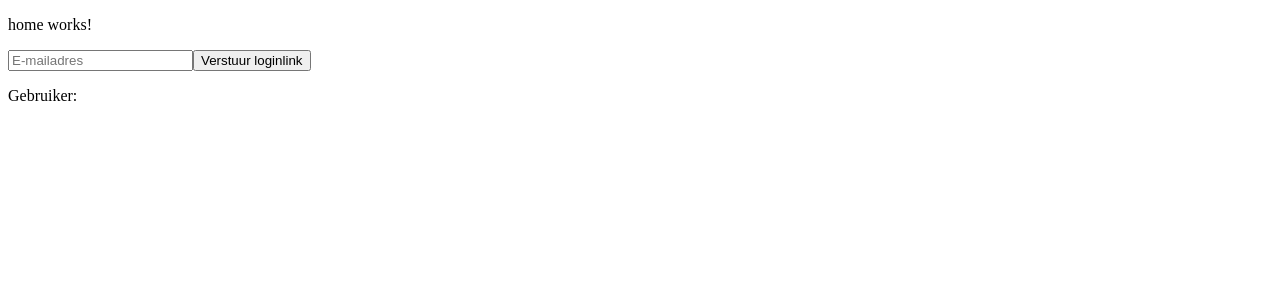
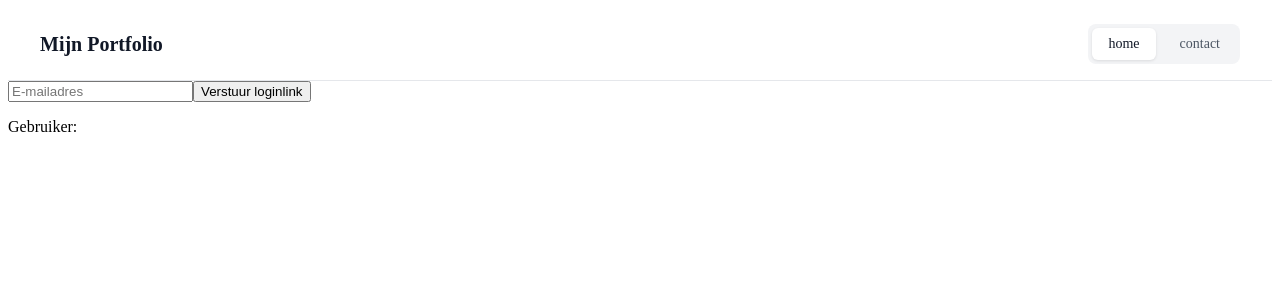
Before and after one commit to endwillem/portfolio, an Angular app: page /home in a window 1280 px wide. Shown: the top 300 px of the page. Built offline with nearby package versions, Linux system fonts and the light colour scheme; no server answers.

Commit message:
header, contact page en goede routing

```diff
--- a/src/app/app.html
+++ b/src/app/app.html
@@ -1 +1,5 @@
-<router-outlet />
+<app-header></app-header>
+
+<main>
+  <router-outlet></router-outlet>
+</main>
--- a/src/app/app.routes.ts
+++ b/src/app/app.routes.ts
@@ -6,6 +6,10 @@ export const routes: Routes = [
     loadComponent: () => import('./pages/home/home.page').then((m) => m.HomePage),
   },
   {
+    path: 'contact',
+    loadComponent: () => import('./pages/contact/contact.page').then((m) => m.ContactPage),
+  },
+  {
     path: '',
     redirectTo: 'home',
     pathMatch: 'full',
--- a/src/app/app.ts
+++ b/src/app/app.ts
@@ -1,8 +1,10 @@
 import { Component, signal } from '@angular/core';
 import { RouterOutlet } from '@angular/router';
+import { HeaderComponent } from './components/header/header.component';
+
 @Component({
   selector: 'app-root',
-  imports: [RouterOutlet],
+  imports: [RouterOutlet, HeaderComponent],
   templateUrl: './app.html',
   styleUrl: './app.scss',
 })
--- /dev/null
+++ b/src/app/components/header/header.component.html
@@ -0,0 +1,13 @@
+<header class="header">
+  <div class="logo">
+    <a routerLink="/">Mijn Portfolio</a>
+  </div>
+
+  <nav class="nav-tabs" aria-label="Hoofdnavigatie">
+    @for (tab of tabs; track tab.path) {
+      <a [routerLink]="tab.path" routerLinkActive="active" class="tab-button">
+        {{ tab.label }}
+      </a>
+    }
+  </nav>
+</header>
--- /dev/null
+++ b/src/app/components/header/header.component.scss
@@ -0,0 +1,46 @@
+.header {
+  display: flex;
+  justify-content: space-between;
+  align-items: center;
+  padding: 1rem 2rem;
+  background-color: #ffffff;
+  border-bottom: 1px solid #e5e7eb;
+  position: sticky;
+  top: 0;
+  z-index: 50;
+}
+
+.logo a {
+  font-weight: 700;
+  font-size: 1.25rem;
+  color: #111827;
+  text-decoration: none;
+}
+
+.nav-tabs {
+  display: flex;
+  gap: 0.5rem;
+  background-color: #f3f4f6;
+  padding: 0.25rem;
+  border-radius: 0.5rem;
+}
+
+.tab-button {
+  padding: 0.5rem 1rem;
+  font-size: 0.875rem;
+  font-weight: 500;
+  color: #4b5563;
+  text-decoration: none;
+  border-radius: 0.375rem;
+  transition: all 0.2s ease-in-out;
+}
+
+.tab-button:hover {
+  color: #111827;
+}
+
+.tab-button.active {
+  background-color: #ffffff;
+  color: #111827;
+  box-shadow: 0 1px 3px rgba(0, 0, 0, 0.1);
+}
--- /dev/null
+++ b/src/app/components/header/header.component.ts
@@ -0,0 +1,17 @@
+import { Component } from '@angular/core';
+import { RouterLink, RouterLinkActive } from '@angular/router';
+
+@Component({
+  selector: 'app-header',
+  standalone: true,
+  imports: [RouterLink, RouterLinkActive],
+  templateUrl: './header.component.html',
+  styleUrl: './header.component.scss',
+})
+export class HeaderComponent {
+  // Optioneel: pas de naam/tabs aan naar wens
+  tabs = [
+    { label: 'home', path: '/home' },
+    { label: 'contact', path: '/contact' },
+  ];
+}
--- /dev/null
+++ b/src/app/pages/contact/contact.page.html
@@ -0,0 +1 @@
+<p>contact works!</p>
--- a/src/app/pages/home/home.page.html
+++ b/src/app/pages/home/home.page.html
@@ -1,3 +1 @@
-<p>home works!</p>
-
 <app-login></app-login>
--- a/src/app/pages/home/home.page.ts
+++ b/src/app/pages/home/home.page.ts
@@ -1,6 +1,5 @@
 import { Component } from '@angular/core';
 import { LoginComponent } from '../../components/login/login';
-
 @Component({
   selector: 'app-home',
   imports: [LoginComponent],
--- a/tsconfig.json
+++ b/tsconfig.json
@@ -23,9 +23,6 @@
   "references": [
     {
       "path": "./tsconfig.app.json"
-    },
-    {
-      "path": "./tsconfig.spec.json"
     }
   ]
 }
```
Also changed, not shown: src/app/pages/contact/contact.page.ts (added, +9 -0 lines), src/app/pages/contact/contact.page.scss (added).
